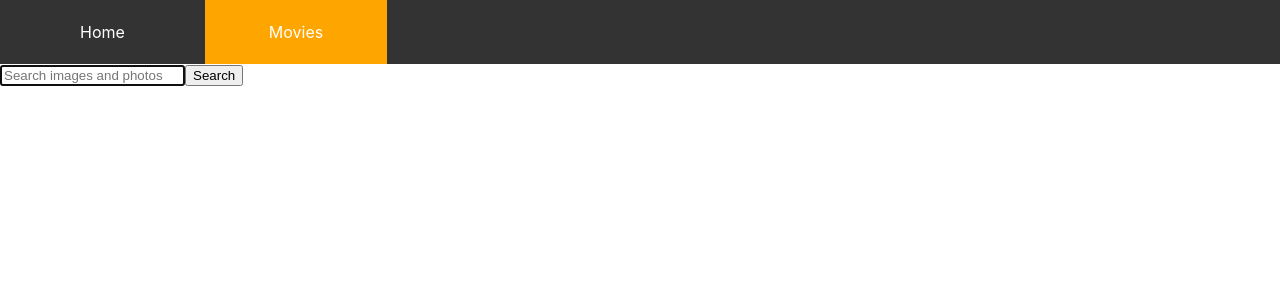
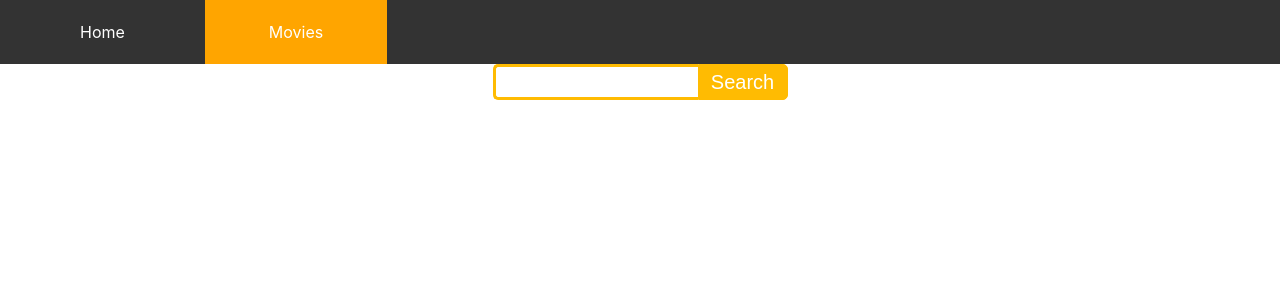
Before and after one commit to DubeiA/goit-react-hw-05-movies, a React (Create React App) app: page /movies in a window 1280 px wide. Shown: the top 300 px of the page. Built offline with nearby package versions, Linux system fonts and the light colour scheme.

Commit message:
fixed bugs and added new features
Add styles for Searchbar. Cast and Reviews. Add plug for poster , add button with location hook

```diff
--- a/src/components/App.jsx
+++ b/src/components/App.jsx
@@ -13,7 +13,7 @@ export const App = () => {
         <Route path="/" element={<Layout />}>
           <Route index element={<Home />} />
           <Route path="/movies" element={<Movie />} />
-          <Route path="movies/:movieId" element={<MovieDetails />}>
+          <Route path="/movies/:movieId" element={<MovieDetails />}>
             <Route path="cast" element={<Cast />} />
             <Route path="reviews" element={ <Reviews/>} />
           </Route>
--- a/src/components/Cast/Cast.jsx
+++ b/src/components/Cast/Cast.jsx
@@ -2,6 +2,7 @@ import * as FilmsAPI from '../../Api/ApiMovie'
 import { useState, useEffect } from "react";
 import { useParams } from "react-router-dom";
 import image from '../../images/Person-Outline-coloring-page.jpg'
+import css from '../Cast/Cast.module.css'
 
 export const Cast = () => {
      const { movieId } = useParams();
@@ -14,16 +15,16 @@ export const Cast = () => {
 
     const imageError = (pic) => {
 
-        console.log(pic);
         if (pic) {
           return `https://image.tmdb.org/t/p/w780${pic}`
         }
        return image }
 
+  console.log(castFilm);
 
   return (
     <div>
-          {!castFilm ? <div> We dont have any information </div> :
+          {castFilm.length < 1 ? <div className={css.error_message}> We dont have any information </div> :
               <ul style={{
                   padding: 109,
                   display: "flex",
--- a/src/components/Cast/Cast.module.css
+++ b/src/components/Cast/Cast.module.css
@@ -0,0 +1,8 @@
+.error_message {
+  height: 30vh;
+  display: flex;
+  justify-content: center;
+  align-items: center;
+  font-size: 40;
+  color: #010101;
+}
--- a/src/components/Reviews/Review.module.css
+++ b/src/components/Reviews/Review.module.css
@@ -13,3 +13,12 @@
   size: 16px;
   line-height: 25px;
 }
+
+.error_message {
+  height: 30vh;
+  display: flex;
+  justify-content: center;
+  align-items: center;
+  font-size: 40;
+  color: #010101;
+}
--- a/src/components/Reviews/Reviews.jsx
+++ b/src/components/Reviews/Reviews.jsx
@@ -1,18 +1,17 @@
 import * as FilmsAPI from '../../Api/ApiMovie'
 import { useState, useEffect } from "react";
-import { useParams } from "react-router-dom";
+import { useParams, useLocation, Link } from "react-router-dom";
 import css from '../Reviews/Review.module.css'
 
 export const Reviews = () => {
      const { movieId } = useParams();
     const [reviewsFilm, setReviewsFilm] = useState([]);
-
+    const location = useLocation()
      useEffect(() => {
 
       FilmsAPI.getReviewFilm(movieId).then(setReviewsFilm);
   }, [movieId]);
 
-    console.log(reviewsFilm);
   return (
     <div className={css.contsiner}>
           {reviewsFilm.length > 0 ?  <ul>
@@ -21,15 +20,9 @@ export const Reviews = () => {
                 <p className={css.author}>{review.author}</p>
                 <p className={css.text}>Character: {review.content}</p>
           </li>
-        ))}
-         </ul> : <div style={{
-        height: '30vh',
-        display: 'flex',
-        justifyContent: 'center',
-        alignItems: 'center',
-        fontSize: 40,
-        color: '#010101'
-      }}>We dont have any information about it</div>
+              ))}
+        <Link state={{from: location}}></Link>
+         </ul> : <div className={css.error_message}>We dont have any information about it</div>
          }
     </div>
   );
--- a/src/components/Searchbar/Searchbar.jsx
+++ b/src/components/Searchbar/Searchbar.jsx
@@ -1,7 +1,6 @@
 import {useState } from 'react'
-// import css from '../Searchbar/Searchbar.module.css'
+import css from '../Searchbar/Searchbar.module.css'
 import PropTypes from 'prop-types';
-
 
 
 export default function Searchbar({onSubmit}) {
@@ -22,24 +21,25 @@ export default function Searchbar({onSubmit}) {
        setSearchName('')
     }
 
+
+
     return (
 
 
-        <form
+        <form className={css.search}
             // className={css.SearchForm}
             onSubmit={submitForm}>
 
         <input
-            // className={css.SearchFormInput}
+            className={css.searchTerm}
             type="text"
             autoComplete="off"
             autoFocus
-            placeholder="Search images and photos"
             value={searchName}
             onChange={handleNameChange}
             />
 
-            <button type="submit" >Search</button>
+            <button className={css.searchButton} type="submit" >Search</button>
 
             </form>
 
--- /dev/null
+++ b/src/components/Searchbar/Searchbar.module.css
@@ -0,0 +1,40 @@
+.search {
+  display: flex;
+  justify-content: center;
+}
+
+.searchTerm {
+  width: 15%;
+  border: 3px solid #ffbb02;
+  border-right: none;
+  padding: 5px;
+  height: 20px;
+  border-radius: 5px 0 0 5px;
+  outline: none;
+  color: #9dbfaf;
+}
+
+.searchTerm:focus {
+  color: #382c0b;
+}
+
+.searchButton {
+  width: 90px;
+  height: 36px;
+  border: 1px solid #ffbb02;
+  background: #ffbb02;
+  text-align: center;
+  color: #fff;
+  border-radius: 0 5px 5px 0;
+  cursor: pointer;
+  font-size: 20px;
+}
+
+/*Resize the wrap to see the search bar change!*/
+.wrap {
+  width: 30%;
+  position: absolute;
+  top: 50%;
+  left: 50%;
+  transform: translate(-50%, -50%);
+}
--- a/src/pages/Home/Home.jsx
+++ b/src/pages/Home/Home.jsx
@@ -1,11 +1,13 @@
 import { useEffect, useState } from "react";
-import { Link } from "react-router-dom";
+import { Link, useLocation } from "react-router-dom";
 import css from '../Home/Home.module.css'
+
 
 import * as FilmsAPI from "../../Api/ApiMovie";
 
 export const Home = () => {
   const [trendingFilms, setTrendingFilms] = useState([]);
+  const location = useLocation()
 
   useEffect(() => {
     FilmsAPI.getTrendingFilms().then(setTrendingFilms);
@@ -16,7 +18,7 @@ export const Home = () => {
       <ul className={css.home_styled_ul }>
         {trendingFilms.map((trendingFilm) => (
           <li className={css.list_home } key={trendingFilm.id}>
-            <Link className={css.home_link} to={`/movies/${trendingFilm.id}`}><img className={ css.home_img} width={420} src={`https://image.tmdb.org/t/p/w780${
+            <Link className={css.home_link} to={`/movies/${trendingFilm.id}`} state={{from: location.pathname}}><img className={ css.home_img} width={420} src={`https://image.tmdb.org/t/p/w780${
             trendingFilm.poster_path}`} alt={trendingFilm.title} />{trendingFilm.title} {trendingFilm.name}</Link>
           </li>
         ))}
--- a/src/pages/Movie.jsx
+++ b/src/pages/Movie.jsx
@@ -1,13 +1,17 @@
 import { useState, useEffect } from "react"
 import MovieSearch from "components/Searchbar/Searchbar";
-import { Link, useSearchParams } from "react-router-dom";
+import { Link, useSearchParams, useLocation } from "react-router-dom";
 import * as FilmsAPI from "../Api/ApiMovie";
 import css from '../pages/Home/Home.module.css'
+import image from '../images/film-plug.webp'
+
+const IMAGE_URL = 'https://image.tmdb.org/t/p/w500';
 
 export const Movie = () => {
     const [searchParams, setSearchParams] = useSearchParams();
     const [filmsByQuery, setFilmsByQuery] = useState([])
     const query = searchParams.get('query') ?? ''
+  const location = useLocation();
 
      const submitForm = params => {
     setSearchParams(params !== '' ? { query: params } : {})
@@ -23,7 +27,14 @@ export const Movie = () => {
 
     }, [query])
 
-    console.log(filmsByQuery);
+  const poster = (poster) => {
+    if (!poster) {
+      return image
+    }
+
+     return `${IMAGE_URL}${poster}`
+  };
+
 
     return (
         <>
@@ -33,8 +44,8 @@ export const Movie = () => {
        {filmsByQuery && <ul className={css.home_styled_ul }>
         {filmsByQuery.map((film) => (
           <li className={css.list_home } key={film.id}>
-            <Link className={css.home_link} to={`/movies/${film.id}`}><img className={ css.home_img} width={420} src={`https://image.tmdb.org/t/p/w780${
-            film.poster_path}`} alt={film.title} />{film.title} {film.name}</Link>
+            <Link className={css.home_link} to={`/movies/${film.id}`} state={{ from: location }}>
+              <img className={css.home_img} width={420} src={poster(film.poster_path)} alt={film.title} />{film.title} {film.name}</Link>
           </li>
         ))}
             </ul>}
```
Also changed, not shown: src/pages/MovieDetails/MovieDetails.jsx (+8 -11 lines), src/images/film-plug.webp (added).
